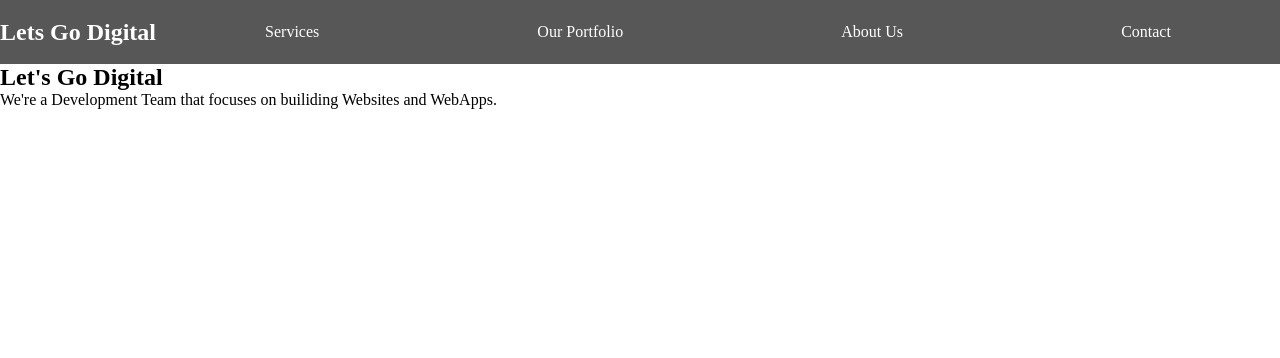
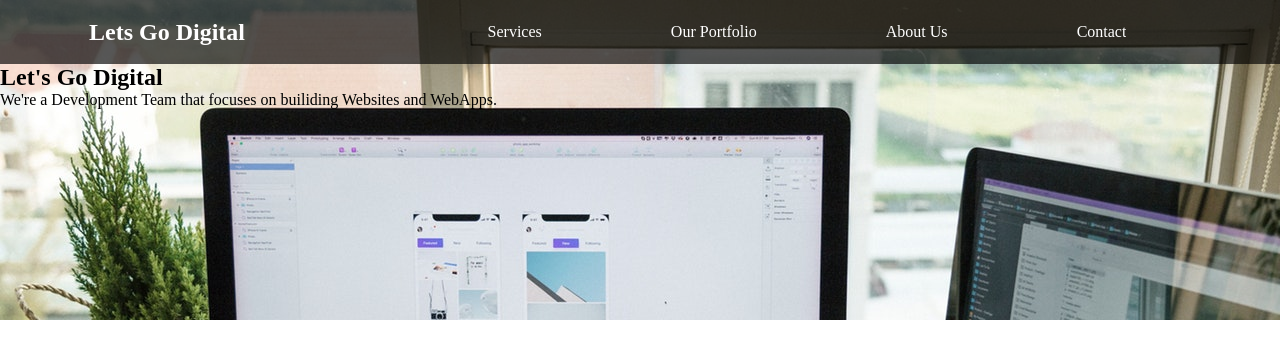
Before and after one commit to craig-tanaka/lets-go-digital, a plain HTML site: page src/index.html in a window 1280 px wide. Drawn offline with Linux system fonts and the light colour scheme.

Commit message:
More development on Header

```diff
--- a/src/index.html
+++ b/src/index.html
@@ -8,7 +8,7 @@
   <link rel="stylesheet" href="style.css">
 </head>
 <body>
-    <header>
+    <header class="header">
       <nav class="navbar">
         <h1>Lets Go Digital</h1>
         <ul class="navList">
--- a/src/style.css
+++ b/src/style.css
@@ -1,14 +1,44 @@
 /* #region Global Styling */
-*{
+html {
+    -webkit-box-sizing: border-box;
+    -moz-box-sizing: border-box;
+    box-sizing: border-box;
+
     margin: 0;
     padding: 0;
-}
+    height: 100%;
+    width: 100%;
+  }
+  *, *:before, *:after {
+    -webkit-box-sizing: inherit;
+    -moz-box-sizing: inherit;
+    box-sizing: inherit;
+  }
+
+  *{
+    overflow: hidden;
+    margin: 0;
+    padding: 0 ;
+  }
+
+  ul {
+      list-style: none;
+  }
+
 /* #endregion Global Styling */
 
 /* #region Header Styling */
+.header{
+    background-image: url('./img/header-img.jpg');
+    height: 40vh;
+    background-size: cover;
+    /* ba */
+}
 .navbar{
     display: flex;
     align-items: center;
+    justify-content: space-around;
+
     background-color: rgba(0, 0, 0, 0.657);
     color: white;
     height: 4rem;
@@ -16,7 +46,8 @@
 .navList{
     display: flex;
     justify-content: space-around;
-    flex: 1;
+    /* flex: 1; */
+    width: 60%;
     list-style: none;
 }
 /* #endregion Header Styling */
```
Also changed, not shown: src/img/header-img.jpg (added).
